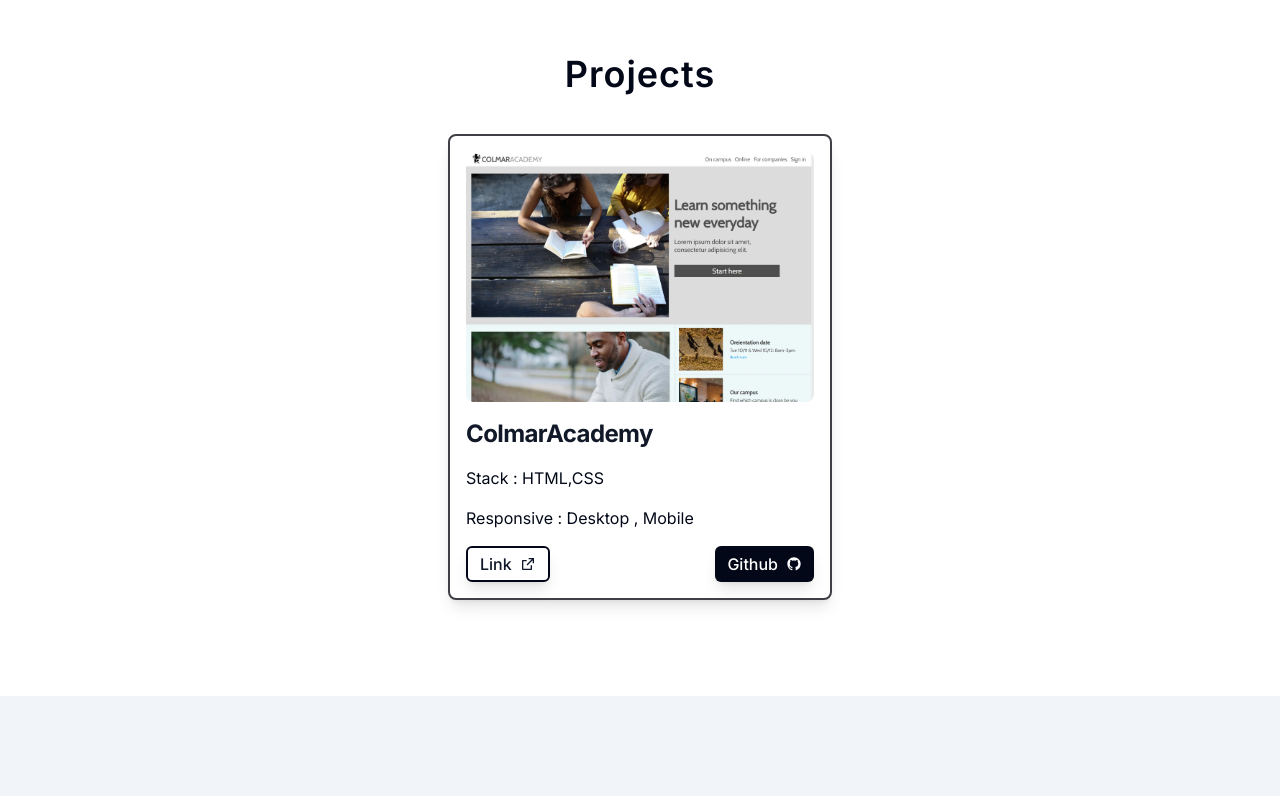
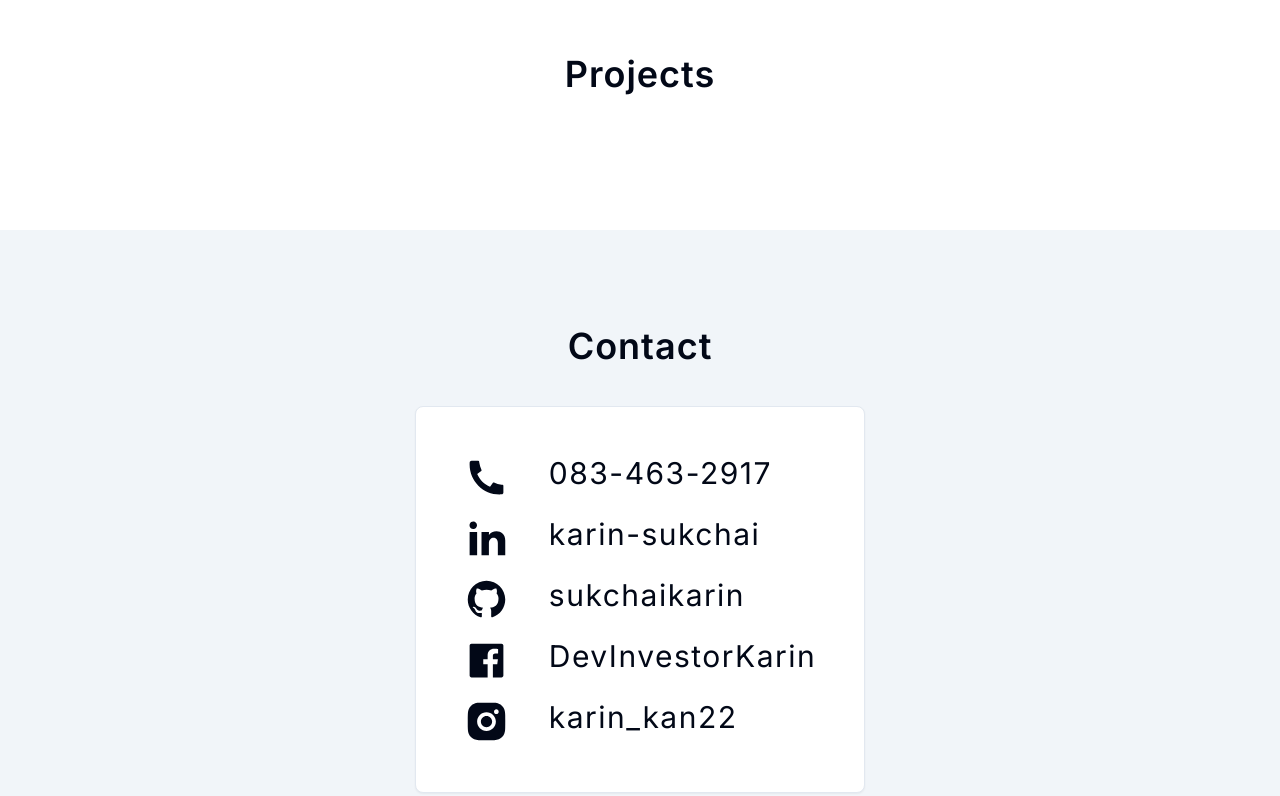
Before and after one commit to sukchaikarin/karin-sukchai-portfolio, a Next.js app: page / in a window 1280 px wide. Shown: the part 1616-2412 px from the top of the page. Built offline with nearby package versions, Linux system fonts and the light colour scheme.

Commit message:
hidden:project

```diff
--- a/components/ProjectCard.jsx
+++ b/components/ProjectCard.jsx
@@ -1,7 +1,6 @@
 "use client";
 import React from "react";
 import Link from "next/link";
-import { Card } from "flowbite-react";
 import { Button } from "./ui/button";
 import { RiGithubFill, RiExternalLinkLine } from "react-icons/ri";
 const ProjectCard = () => {
@@ -25,7 +24,7 @@ const ProjectCard = () => {
         <h4>Responsive : Desktop , Mobile</h4>
 
         <div className="flex flex-col justify-between gap-y-3 md:flex-row gap-x-10 mx-auto xl:mx-0 ">
-          <Link href="/contact">
+          <Link href="#contact">
             <Button
               variant="secondary"
               size="sm"
@@ -34,12 +33,14 @@ const ProjectCard = () => {
               Link <RiExternalLinkLine />
             </Button>
           </Link>
+          <Link href="#contact">
             <Button
               size="sm"
               className="gap-x-2 bg-[#020817] text-white hover:bg-transparent hover:text-[#020817] hover:border-2 hover:border-[#020817]  shadow-lg "
             >
               Github <RiGithubFill />
             </Button>
+          </Link>
         </div>
       </div>
     </div>
--- a/components/Projects.jsx
+++ b/components/Projects.jsx
@@ -9,7 +9,7 @@ const Projects = () => {
     >
       <h2 className="h2 ">Projects</h2>
       <article className="flex flex-wrap mt-10 gap-6 px-4">
-        <ProjectCard />
+        {/* <ProjectCard /> */}
       </article>
     </section>
   );
```
Lines whose indentation alone changed are shown as unchanged.
